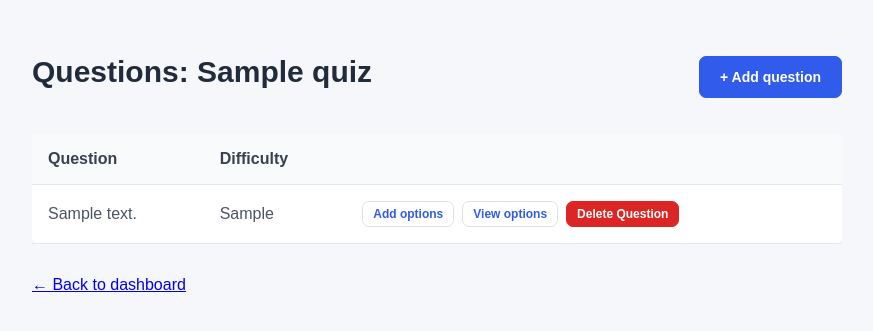
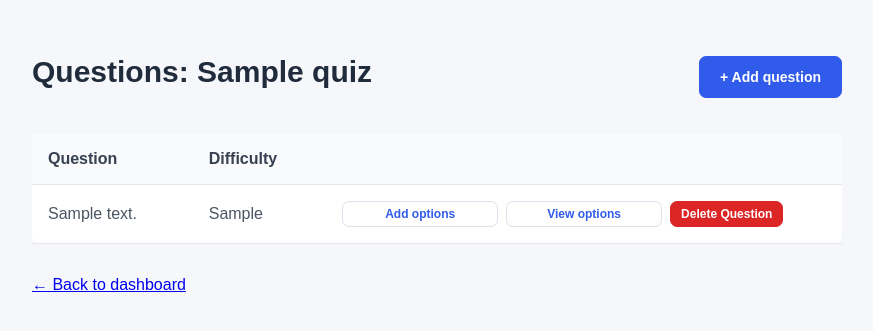
Before and after one commit to the-one-team-1/Quizzer, a Spring Boot app: page /quizzes/1/questions in a window 1280 px wide. Shown: the part 70-401 px from the top of the page, without its empty margins (203-1076 px from the left). Run offline with Spring Boot 4, Linux system fonts and the light colour scheme; tables that the repository leaves empty hold one stand-in row (values such as "Sample post").

Commit message:
Refactor question actions layout with CSS grid
Updated question actions layout to use CSS grid for better alignment and spacing.

testing if it can align with Rahti. if it doesn't work, I will revert the change.

```diff
--- a/src/main/resources/templates/questions.html
+++ b/src/main/resources/templates/questions.html
@@ -46,7 +46,7 @@
                             <td th:text="${question.questionText}">Question</td>
                             <td th:text="${question.difficulty}">Normal</td>
                             <td>
-                                <div class="question-actions">
+                                <div class="question-actions" style="display: grid; grid-template-columns: repeat(3, minmax(0, 1fr)); align-items: stretch; width: 100%; gap: 8px;">
                                     <a th:href="@{/questions/{id}/options/new(id=${question.id})}"
                                         class="cancel-button question-action">
                                         Add options
```
